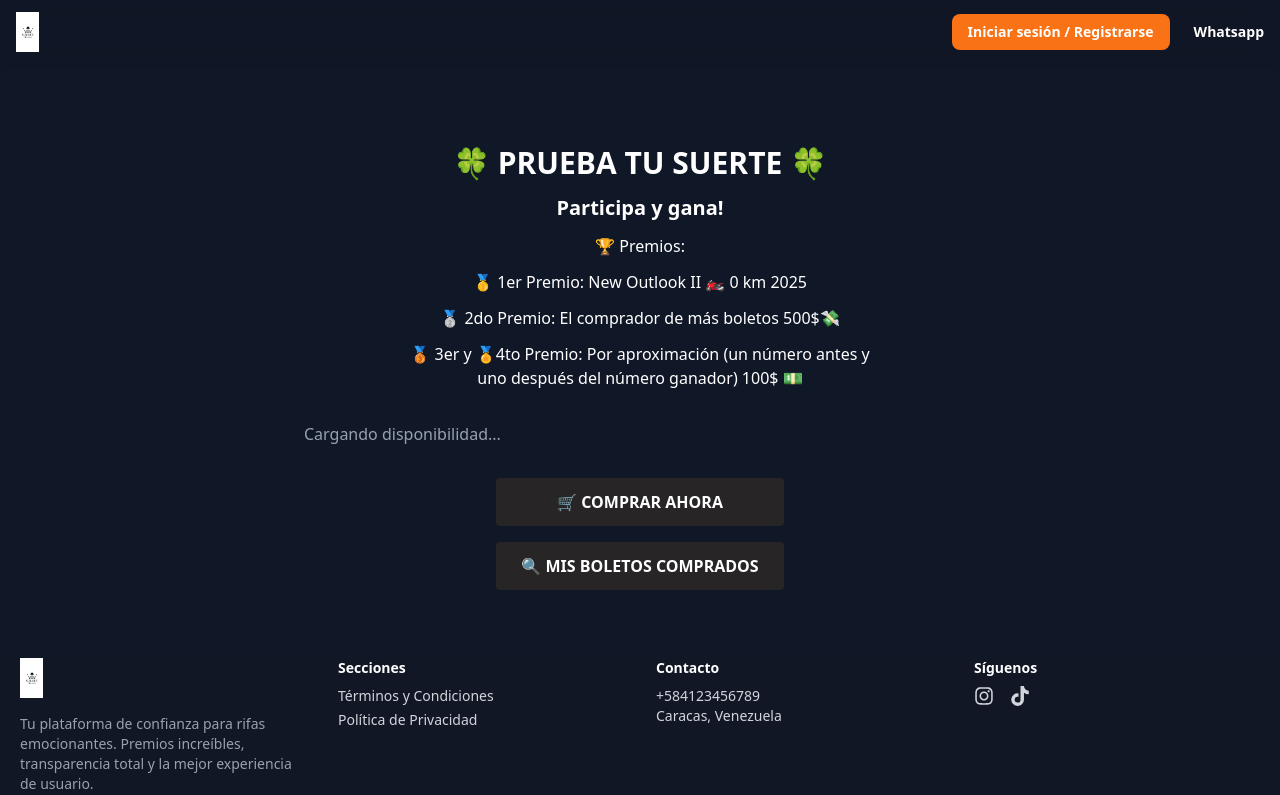
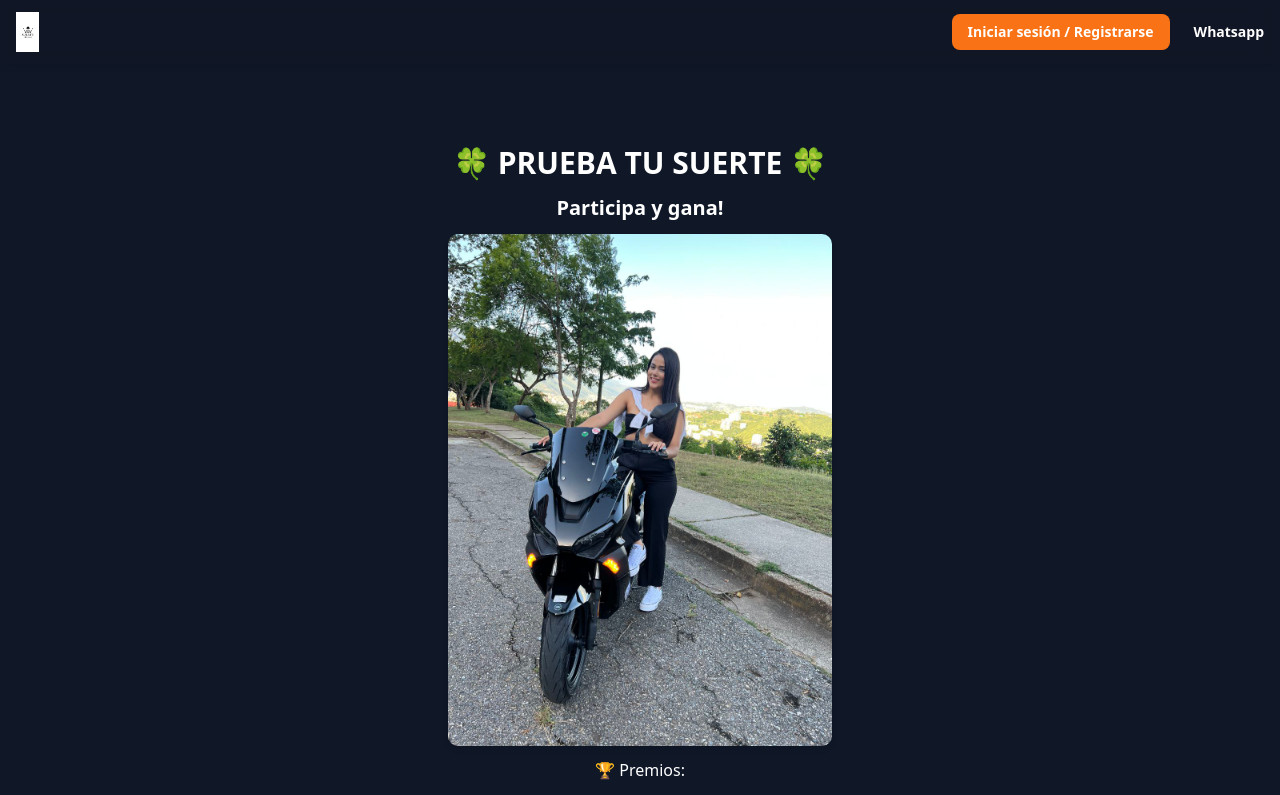
Before and after one commit to cerjey13/rifa, a React (Vite) app in the folder frontend/: page / in a window 1280 px wide. Shown: the top 795 px of the page. Built offline with nearby package versions, Linux system fonts and the light colour scheme; no server answers.

Commit message:
add image for the price to the landing page and fix some texts being placeholders for the real ones

```diff
--- a/frontend/src/components/AuthModal/RegisterForm.tsx
+++ b/frontend/src/components/AuthModal/RegisterForm.tsx
@@ -2,6 +2,7 @@ import { register } from '@src/api/auth';
 import { getErrorMessage } from '@src/utils/errors';
 import { useState } from 'react';
 import { FiEye, FiEyeOff } from 'react-icons/fi';
+import { TermsModal } from '../Terms/TermsModal';
 
 interface RegisterFormProps {
   onSwitch: () => void;
@@ -30,6 +31,7 @@ export const RegisterForm = ({ onSwitch }: RegisterFormProps) => {
   const [successMsg, setSuccessMsg] = useState('');
   const [errorMsg, setErrorMsg] = useState('');
   const [showPassword, setShowPassword] = useState(false);
+  const [termsOpen, setTermsOpen] = useState(false);
 
   const validate = () => {
     const newErrors = {
@@ -236,6 +238,18 @@ export const RegisterForm = ({ onSwitch }: RegisterFormProps) => {
         )}
       </div>
 
+      <p className='text-xs text-gray-400 leading-tight'>
+        Al registrarte, aceptas nuestros{' '}
+        <button
+          type='button'
+          onClick={() => setTermsOpen(true)}
+          className='text-orange-400 hover:underline font-semibold'
+        >
+          Términos y Condiciones
+        </button>
+        .
+      </p>
+
       <button
         type='submit'
         className='w-full bg-[#FF7F00] text-white py-2 rounded hover:bg-orange-600 transition'
@@ -253,6 +267,10 @@ export const RegisterForm = ({ onSwitch }: RegisterFormProps) => {
           Inicia Sesión
         </button>
       </p>
+
+      {termsOpen && (
+        <TermsModal isOpen={termsOpen} onClose={() => setTermsOpen(false)} />
+      )}
     </form>
   );
 };
--- a/frontend/src/components/Footer/Footer.tsx
+++ b/frontend/src/components/Footer/Footer.tsx
@@ -49,7 +49,7 @@ export const Footer = () => {
               rel='noopener noreferrer'
               className='text-gray-300 hover:text-pink-500'
             >
-              +584123456789
+              04141551801
             </a>
             <p className='text-gray-300'>Caracas, Venezuela</p>
           </div>
@@ -58,7 +58,7 @@ export const Footer = () => {
             <h3 className='font-semibold text-white mb-2'>Síguenos</h3>
             <div className='flex space-x-4 text-xl'>
               <a
-                href='https://instagram.com'
+                href='https://www.instagram.com/suerteconsarah'
                 target='_blank'
                 rel='noopener noreferrer'
                 className='text-gray-300 hover:text-pink-500'
@@ -66,7 +66,7 @@ export const Footer = () => {
                 <FaInstagram />
               </a>
               <a
-                href='https://tiktok.com'
+                href='https://www.tiktok.com/@suerteconsarah'
                 target='_blank'
                 rel='noopener noreferrer'
                 className='text-gray-300 hover:text-white'
--- a/frontend/src/landing/components/PrizeInfo.tsx
+++ b/frontend/src/landing/components/PrizeInfo.tsx
@@ -6,6 +6,13 @@ export const PrizeInfo = () => (
     <p className='text-lg sm:text-xl text-white font-semibold'>
       Participa y gana!
     </p>
+    <div className='flex justify-center'>
+      <img
+        src='/premio.jpg'
+        alt='rifa'
+        className='w-full max-w-xs sm:max-w-sm rounded-lg shadow-md object-cover'
+      />
+    </div>
     <p className='text-white font-medium flex justify-center gap-2 items-center'>
       <span>🏆 Premios:</span>
     </p>
```
Also changed, not shown: frontend/public/premio.jpg (added).
